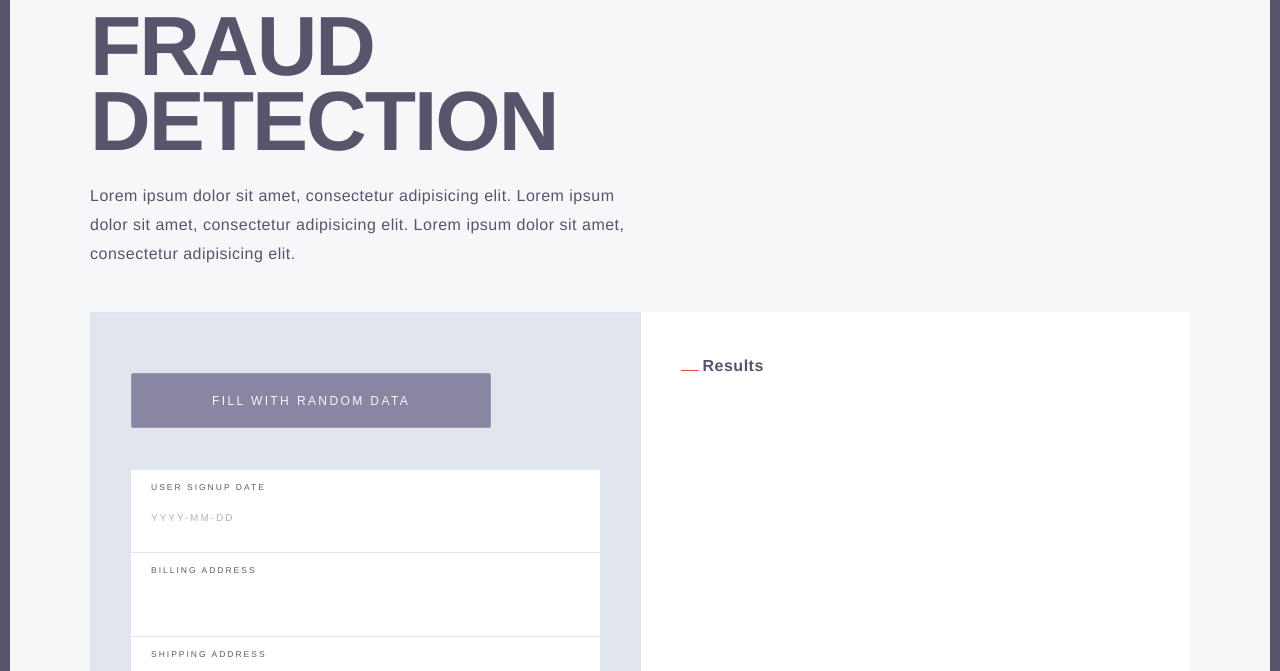
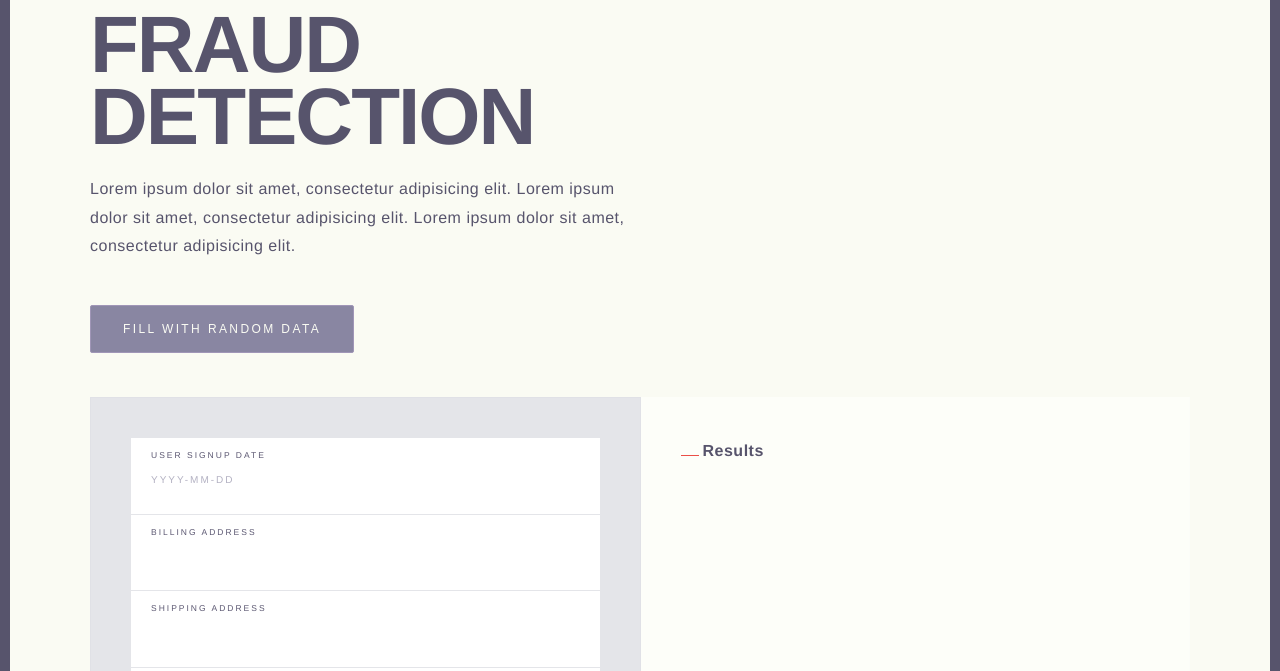
Before and after one commit to fuzzy-ai/fraud-detection-example, a website built with webpack: page public/index.html in a window 1280 px wide. Shown: the part 129-800 px from the top of the page. Built offline with nearby package versions, Linux system fonts and the light colour scheme; files whose address does not match are found by name.

Commit message:
closes #12 + sass cleanup

```diff
--- a/public/assets/sass/app.sass
+++ b/public/assets/sass/app.sass
@@ -32,24 +32,19 @@ $light-purple: darken(#F3F1F6,1%)
 $light-purple: #e3e2e8
 $light-purple: #e1e5ee
 
-$mid-purple: #e9ecf1
-$mid-purple: #edeff3
-$mid-purple: #e1e5ee
-$mid-purple: #ebedf3
-// $mid-purple: #eaedef
-// $mid-purple: #e7e5e4
+//$mid-purple: #ebedf3
+$mid-purple: #E4E5E9
 
-// $mid-purple: #E3E8EE
-// $mid-purple: darken(#F5F7FB, 2.5%)
-$mid-purple: #E1E5EE
 
 
 $grey: #f4f3f7
 $grey: darken(#f5f7fb, .5%)
 $grey: #FFFFFF
+$grey: #FDFEF9
 
 $main-bg: #FAFBF3
-$main-bg: lighten(#f2f4f7, 1%)
+//$main-bg: lighten(#f2f4f7, 1%)
+//$main-bg: #fafbf9
 
 //TYPOGRAPHY///////////////////
 $condensed: "brandon-grotesque", "refrigerator-deluxe", "Proxima-nova", sans-serif
@@ -153,7 +148,7 @@ h3
   width: 50%
   margin-bottom: 44px
   h1
-    font-size: 84px
+    font-size: 80px
     text-transform: uppercase
     font-weight: 900
     letter-spacing: -2px
@@ -242,7 +237,7 @@ form
     background: $mid-purple
 
     input
-      padding: 2.75em 20px 2em
+      padding: 2.25em 20px 2em
       position: relative
       width: 100%
       border: none
@@ -335,11 +330,11 @@ input[type="radio"]:checked + label em
   border: 1px solid darken(#A79EBC, 2.5%)
   color: $main-bg
   font-size: 12px
-  padding: 1.2rem 5rem
+  padding: 1rem 2rem
   text-transform: uppercase
   letter-spacing: .2em
   font-weight: 400
-  margin: 20px 0 20px 0
+  margin: 22px 0 0 0
   border-radius: 2px
   transition: all .3s ease-in
   font-family: $condensed
--- a/public/index.html
+++ b/public/index.html
@@ -31,11 +31,13 @@
   <div class="intro">
   <h1>Fraud Detection</h1>
   <p>Lorem ipsum dolor sit amet, consectetur adipisicing elit. Lorem ipsum dolor sit amet, consectetur adipisicing elit. Lorem ipsum dolor sit amet, consectetur adipisicing elit.</p>
+
+  <p><button id="fill-random" class="btn">Fill with random data</button></p>
+
 </div><!-- end intro text -->
 <div class="fuz-wrapper">
   <div class="credit-card pane">
     <form method="post" id="fraud-form">
-      <p><button id="fill-random" class="btn">Fill with random data</button></p>
       <div class="input-wrap form-group">
         <input type="text" id="signup-date" class="form-control" name="signup_date" data-provide="datepicker" data-date-format="yyyy/mm/dd" placeholder="YYYY-MM-DD" />
 
```
Also changed, not shown: public/assets/cal.css.
